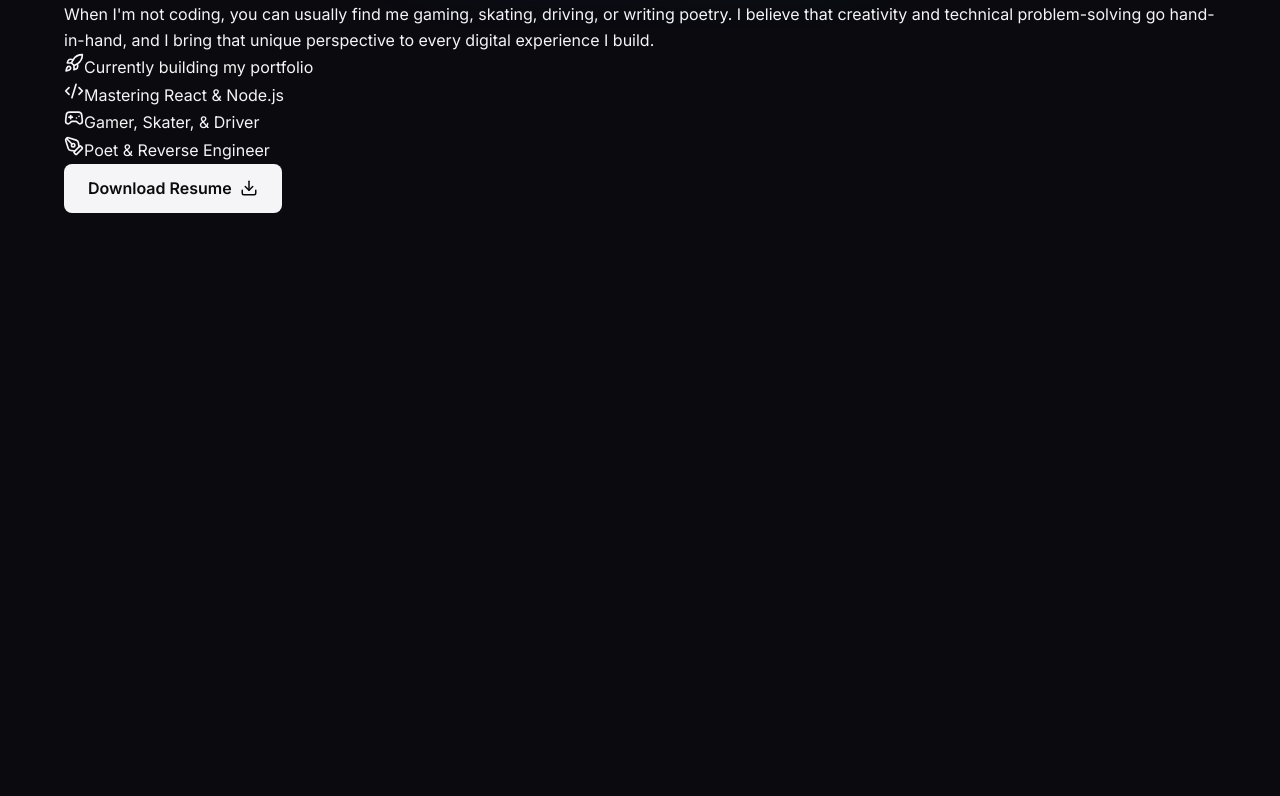
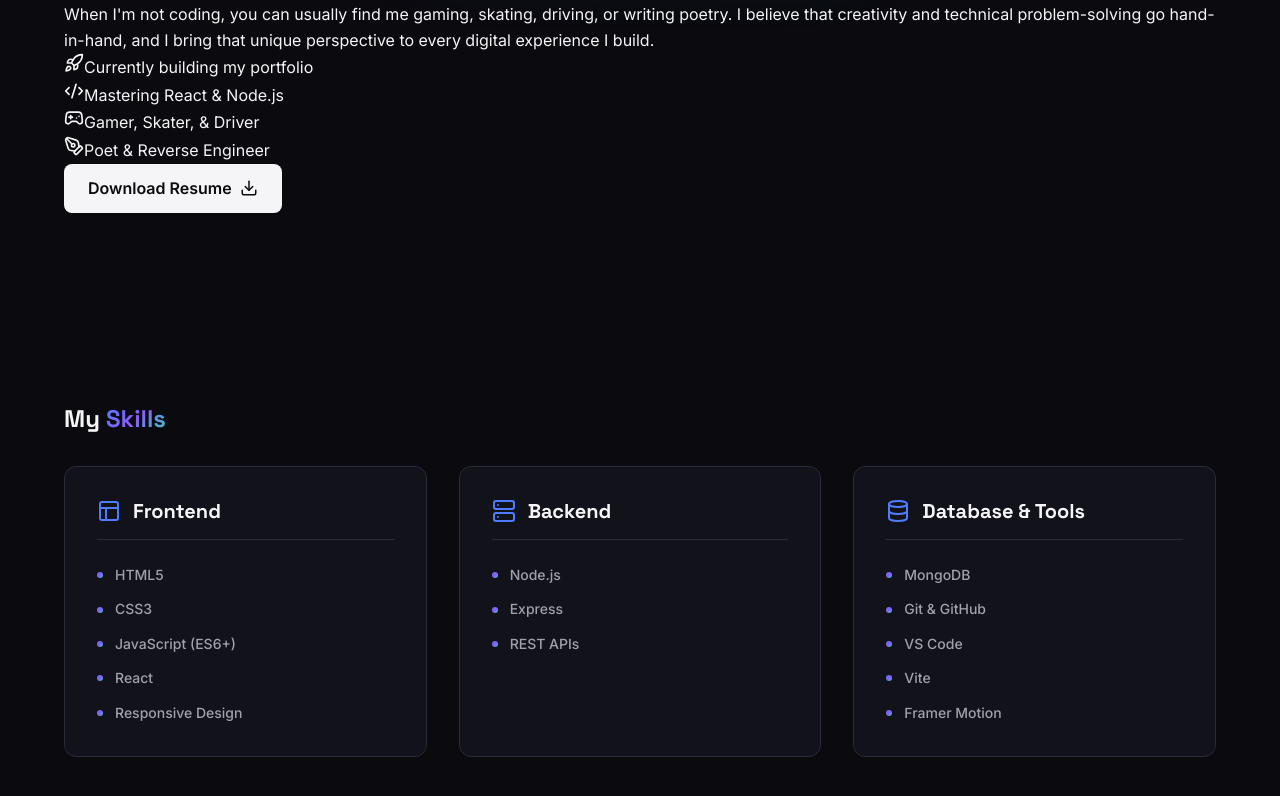
Before and after one commit to matushkevin/dev-diary, a React (Vite) app in the folder client/: page / in a window 1280 px wide. Shown: the part 1576-2372 px from the top of the page. Before the commit the page ends 1885 px from the top, so only its background shows below. Built offline with nearby package versions, Linux system fonts and the light colour scheme.

Commit message:
Built interactive skills section with categorized cards

```diff
--- a/client/src/App.jsx
+++ b/client/src/App.jsx
@@ -1,6 +1,7 @@
 import Navbar from './components/Navbar/Navbar';
 import Hero from './components/Hero/Hero';
 import About from './components/About/About';
+import Skills from './components/Skills/Skills';
 
 function App() {
   return (
@@ -11,6 +12,7 @@ function App() {
       <main style={{ paddingTop: 'var(--navbar-height)' }}>
         <Hero />
         <About />
+        <Skills />
       </main>
     </div>
   );
--- /dev/null
+++ b/client/src/components/Skills/Skills.css
@@ -0,0 +1,99 @@
+/* SKILLS SECTION */
+
+.skills-section {
+  background-color: var(--color-bg);
+  position: relative;
+}
+
+/* GRID LAYOUT */
+.skills-grid {
+  display: grid;
+  grid-template-columns: repeat(3, 1fr); /* 3 columns */
+  gap: var(--space-8);
+  margin-top: var(--space-8);
+}
+
+/* SKILL CARD */
+.skill-card {
+  background-color: var(--color-bg-secondary);
+  border: 1px solid var(--color-border);
+  border-radius: var(--radius-lg);
+  padding: var(--space-8);
+  transition: all var(--transition-base);
+  position: relative;
+  overflow: hidden;
+}
+
+/* The glowing hover effect */
+.skill-card::before {
+  content: '';
+  position: absolute;
+  top: 0; left: 0; right: 0;
+  height: 2px;
+  background: var(--gradient-aurora);
+  transform: scaleX(0);
+  transform-origin: left;
+  transition: transform var(--transition-base);
+}
+
+.skill-card:hover {
+  transform: translateY(-5px);
+  border-color: var(--color-accent-blue);
+  box-shadow: 0 10px 30px rgba(79, 124, 255, 0.1);
+}
+
+.skill-card:hover::before {
+  transform: scaleX(1);
+}
+
+/* CARD HEADER */
+.skill-card-header {
+  display: flex;
+  align-items: center;
+  gap: var(--space-3);
+  margin-bottom: var(--space-6);
+  padding-bottom: var(--space-4);
+  border-bottom: 1px solid var(--color-border);
+}
+
+.category-icon {
+  color: var(--color-accent-blue);
+}
+
+.skill-card-header h3 {
+  font-size: var(--text-xl);
+  color: var(--color-text-primary);
+}
+
+/* SKILL LIST */
+.skill-list {
+  list-style: none;
+  display: flex;
+  flex-direction: column;
+  gap: var(--space-3);
+}
+
+.skill-item {
+  display: flex;
+  align-items: center;
+  gap: var(--space-3);
+  color: var(--color-text-secondary);
+  font-size: var(--text-sm);
+  font-weight: 500;
+}
+
+/* The little gradient dot next to each skill */
+.skill-dot {
+  width: 6px;
+  height: 6px;
+  border-radius: 50%;
+  background: var(--gradient-aurora);
+  flex-shrink: 0;
+}
+
+/* RESPONSIVE */
+@media (max-width: 900px) {
+  .skills-grid {
+    grid-template-columns: 1fr; /* Stack into 1 column on tablets/phones */
+  }
+}
--- /dev/null
+++ b/client/src/components/Skills/Skills.jsx
@@ -0,0 +1,81 @@
+import { motion } from 'framer-motion';
+import {
+  Code2,
+  Layout,
+  Server,
+  Database,
+  Terminal,
+  GitBranch
+} from 'lucide-react';
+import './Skills.css';
+
+function Skills() {
+  // We organize our skills into categories for the UI
+  const skillCategories = [
+    {
+      title: "Frontend",
+      icon: <Layout className="category-icon" size={24} />,
+      skills: ["HTML5", "CSS3", "JavaScript (ES6+)", "React", "Responsive Design"]
+    },
+    {
+      title: "Backend",
+      icon: <Server className="category-icon" size={24} />,
+      skills: ["Node.js", "Express", "REST APIs"]
+    },
+    {
+      title: "Database & Tools",
+      icon: <Database className="category-icon" size={24} />,
+      skills: ["MongoDB", "Git & GitHub", "VS Code", "Vite", "Framer Motion"]
+    }
+  ];
+
+  return (
+    <section id="skills" className="skills-section section">
+      <div className="container">
+
+        {/* Section Header */}
+        <motion.div
+          className="section-header"
+          initial={{ opacity: 0, y: 20 }}
+          whileInView={{ opacity: 1, y: 0 }}
+          viewport={{ once: true }}
+          transition={{ duration: 0.5 }}
+        >
+          <h2 className="section-title">My <span className="gradient-text">Skills</span></h2>
+          <div className="section-divider"></div>
+        </motion.div>
+
+        {/* Skills Grid */}
+        <div className="skills-grid">
+          {skillCategories.map((category, index) => (
+            <motion.div
+              key={category.title}
+              className="skill-card"
+              initial={{ opacity: 0, y: 30 }}
+              whileInView={{ opacity: 1, y: 0 }}
+              viewport={{ once: true }}
+              transition={{ duration: 0.5, delay: index * 0.2 }} // Staggers the animation
+            >
+              <div className="skill-card-header">
+                {category.icon}
+                <h3>{category.title}</h3>
+              </div>
+
+              <ul className="skill-list">
+                {category.skills.map((skill, i) => (
+                  <li key={i} className="skill-item">
+                    <span className="skill-dot"></span>
+                    {skill}
+                  </li>
+                ))}
+              </ul>
+            </motion.div>
+          ))}
+        </div>
+
+      </div>
+    </section>
+  );
+}
+
+export default Skills;
```
